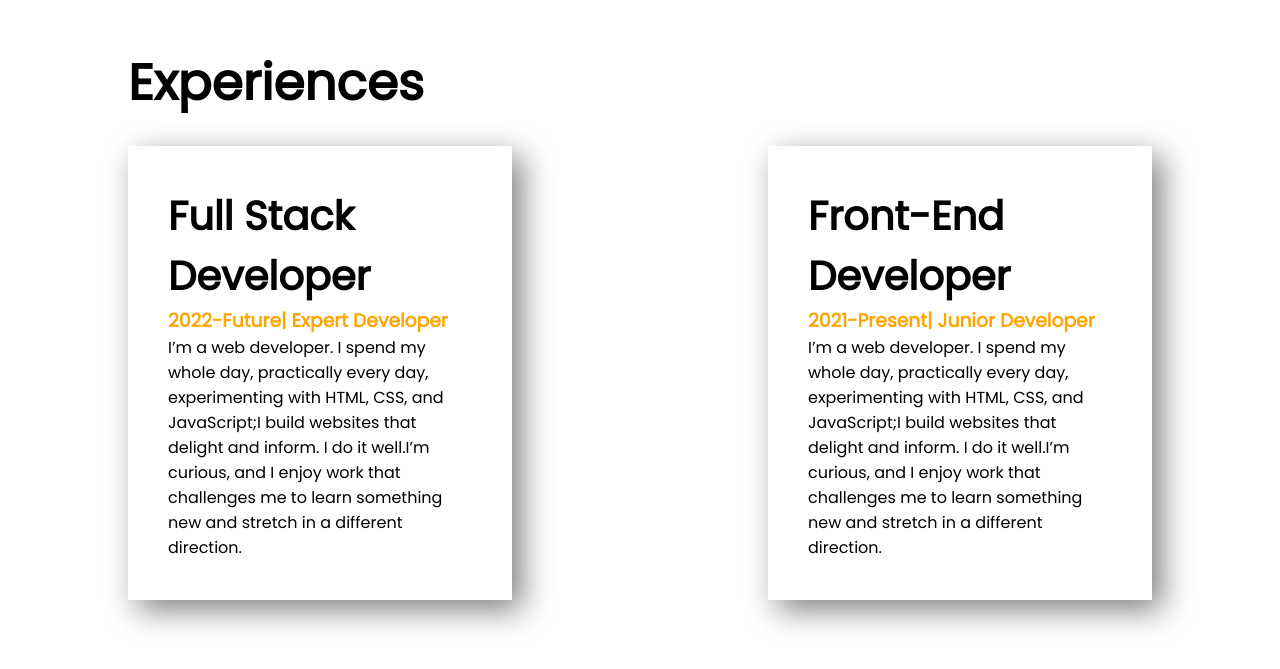
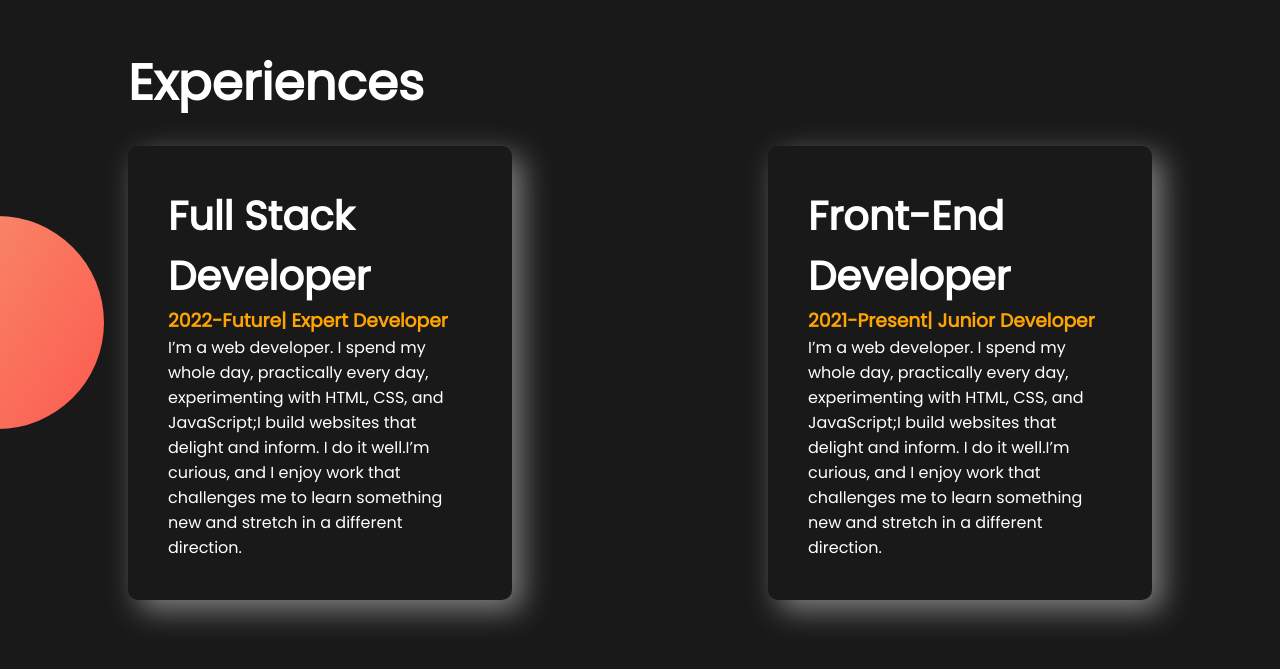
Before and after one commit to danilsonplacid/developer-portfolio, a plain HTML site: page index.html in a window 1280 px wide. Shown: the part 1083-1752 px from the top of the page. Drawn offline with Linux system fonts and the light colour scheme.

Commit message:
bg color

```diff
--- a/style.css
+++ b/style.css
@@ -6,6 +6,8 @@
 
 body{
     font-family: 'Poppins', sans-serif;
+    background-color: rgb(26, 25, 25);
+    color: white;
 }
 
 h1{
@@ -51,7 +53,7 @@ h2{
 }
 
 .top-banner{
-    background-image: url(image/top-banner.png);
+    background-image: url(image/banner2.png);
     background-repeat: no-repeat;
 }
 
@@ -74,4 +76,12 @@ h2{
     margin-right: 10%;
     padding: 40px;
     box-shadow: 10px 10px 30px grey;
+    border-radius: 10px;
 }
+
+.exp-area{
+    background-image: url(image/exp-bg.png);
+    background-repeat: no-repeat;
+    background-position: left;
+
+}
```
Also changed, not shown: image/banner2.png (added), image/exp-bg.png (added).
